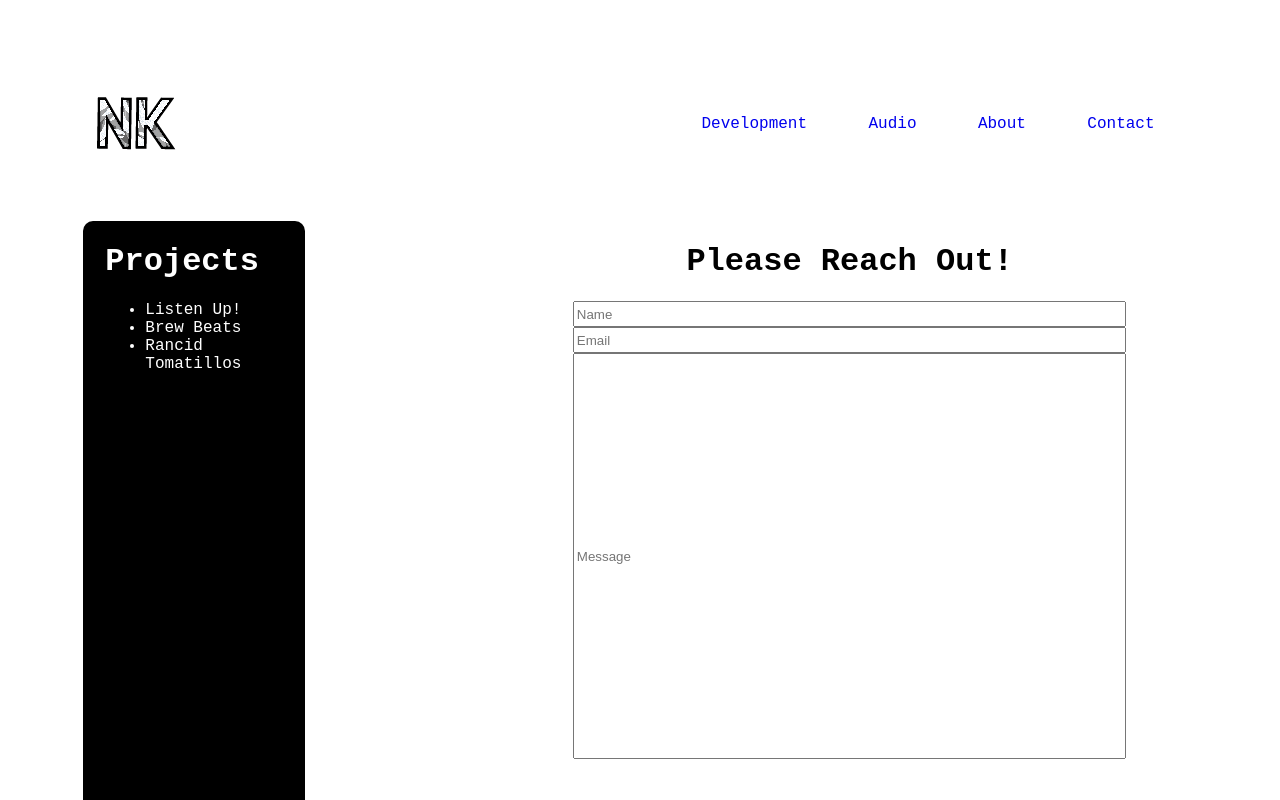
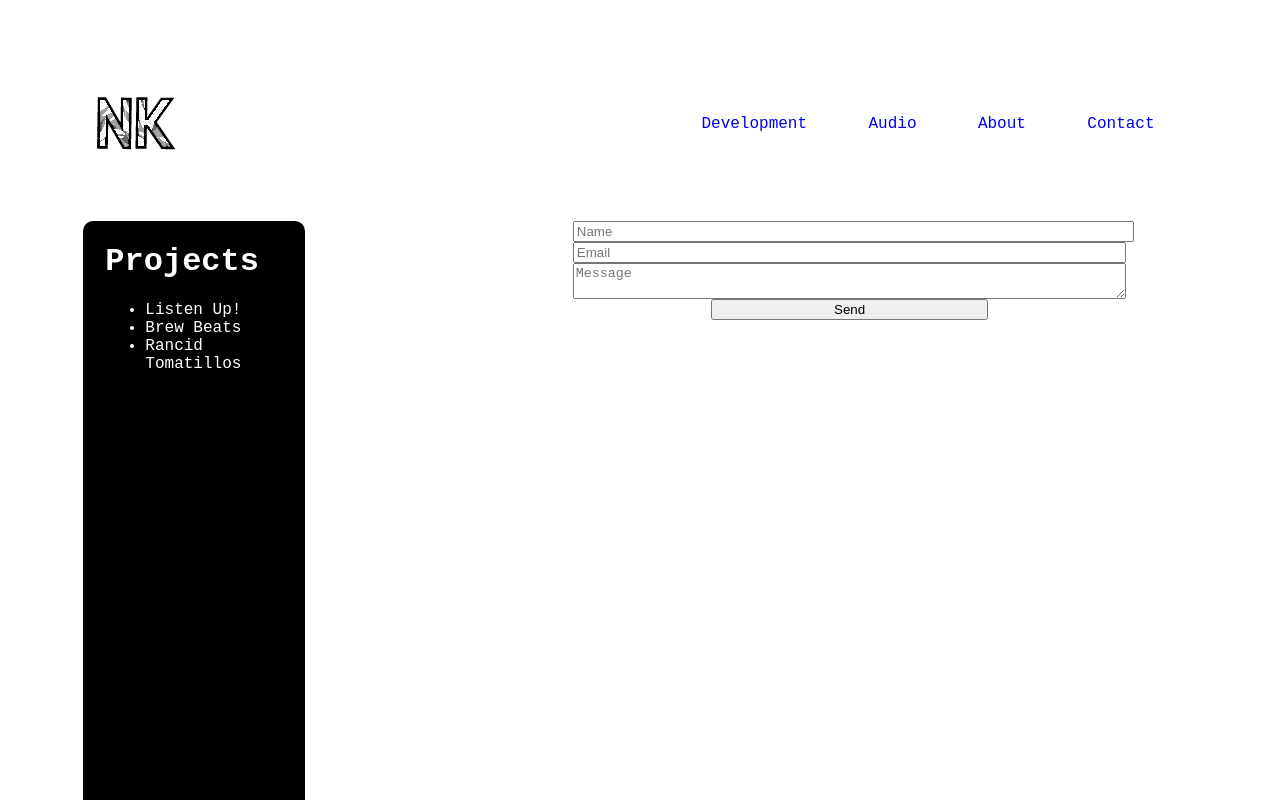
Before and after one commit to nkinsaul/portfolio, a React (Create React App) app: page /contact in a window 1280 px wide. Shown: the top 800 px of the page. Built offline with nearby package versions, Linux system fonts and the light colour scheme; a web font is replaced by a local one.

Commit message:
Change controlled form to react form hook

```diff
--- a/package.json
+++ b/package.json
@@ -12,9 +12,11 @@
     "@types/react": "^18.2.8",
     "@types/react-dom": "^18.2.4",
     "dotenv": "^16.1.4",
+    "emailjs-com": "^3.2.0",
     "express": "^4.18.2",
     "react": "^18.2.0",
     "react-dom": "^18.2.0",
+    "react-hook-form": "^7.45.1",
     "react-router-dom": "^6.12.0",
     "react-scripts": "5.0.1",
     "typescript": "^4.9.5",
--- a/src/Components/Contact/Contact.css
+++ b/src/Components/Contact/Contact.css
@@ -1,4 +1,6 @@
-.form {
+.contact-form {
+  display: flex;
+  flex-direction: column;
   width: 50%;
   margin-right: 4em;
 }
@@ -9,10 +11,12 @@
   flex-direction: column;
 }
 
-.name, .email {
-  height: 2.5%;
+.name, .email .message{
+  width: 100%;
+  margin: 0;
 }
 
-.message {
-  height: 50%;
+.submit {
+  width: 50%;
+  align-self: center;
 }
--- a/src/Components/Contact/Contact.tsx
+++ b/src/Components/Contact/Contact.tsx
@@ -1,42 +1,67 @@
-import { useState } from "react";
+import { useState, useRef } from "react";
 import "./Contact.css"
+import { init, sendForm } from 'emailjs-com';
+init('service_w30o2kn');
 
 const Contact = () => {
 
   const [name, setName] = useState("");
   const [email, setEmail] = useState("");
   const [message, setMessage] = useState("");
+  const [contactNumber, setContactNumber] = useState("");
+
+  const generateContactNumber = () => {
+    const numStr = "000000" + (Math.random() * 1000000 | 0);
+    setContactNumber(numStr.substring(numStr.length - 6));
+  }
 
   return (
-    <form className="form">
-      <h1>Please Reach Out!</h1>
-      <div className="form-inputs">
-        <input
-          className="name"
-          type="text"
-          name="name"
-          placeholder="Name"
-          value={name}
-          onChange={e => setName(e.target.value)}
-        />
-        <input
-          className="email"
-          type="text"
-          name="email"
-          placeholder="Email"
-          value={email}
-          onChange={e => setEmail(e.target.value)}
-        />
-        <input
-          className="message"
-          type="text"
-          name="message"
-          placeholder="Message"
-          value={message}
-          onChange={e => setMessage(e.target.value)}
-        />
-      </div>
+    <form className='contact-form'>
+      <input type='text' name='user_name' placeholder='Name' className="name" />
+      <input type='email' name='user_email' placeholder='Email' className="email"/>
+      <textarea name='message' placeholder='Message' className="message"/>
+      <input type='submit' value='Send' className="submit"/>
     </form>
+
+
+
+
+
+
+    // <form className="form">
+    //   <h1>Please Reach Out!</h1>
+    //   <div className="form-inputs">
+    //     <input
+    //       className="name"
+    //       type="text"
+    //       name="user_name"
+    //       placeholder="Name"
+    //       value={name}
+    //       onChange={e => setName(e.target.value)}
+    //     />
+    //     <input
+    //       className="email"
+    //       type="text"
+    //       name="email"
+    //       placeholder="Email"
+    //       value={email}
+    //       onChange={e => setEmail(e.target.value)}
+    //     />
+    //     <input
+    //       className="message"
+    //       type="text"
+    //       name="message"
+    //       placeholder="Message"
+    //       value={message}
+    //       onChange={e => setMessage(e.target.value)}
+    //     />
+    //     <input
+    //       type="hidden"
+    //       name="contact_number"
+    //       value={contactNumber}
+    //     />
+    //   </div>
+    // </form>
   )
 }
 
```
Also changed, not shown: 1 other file (tests, documents, lock files or other folders).
